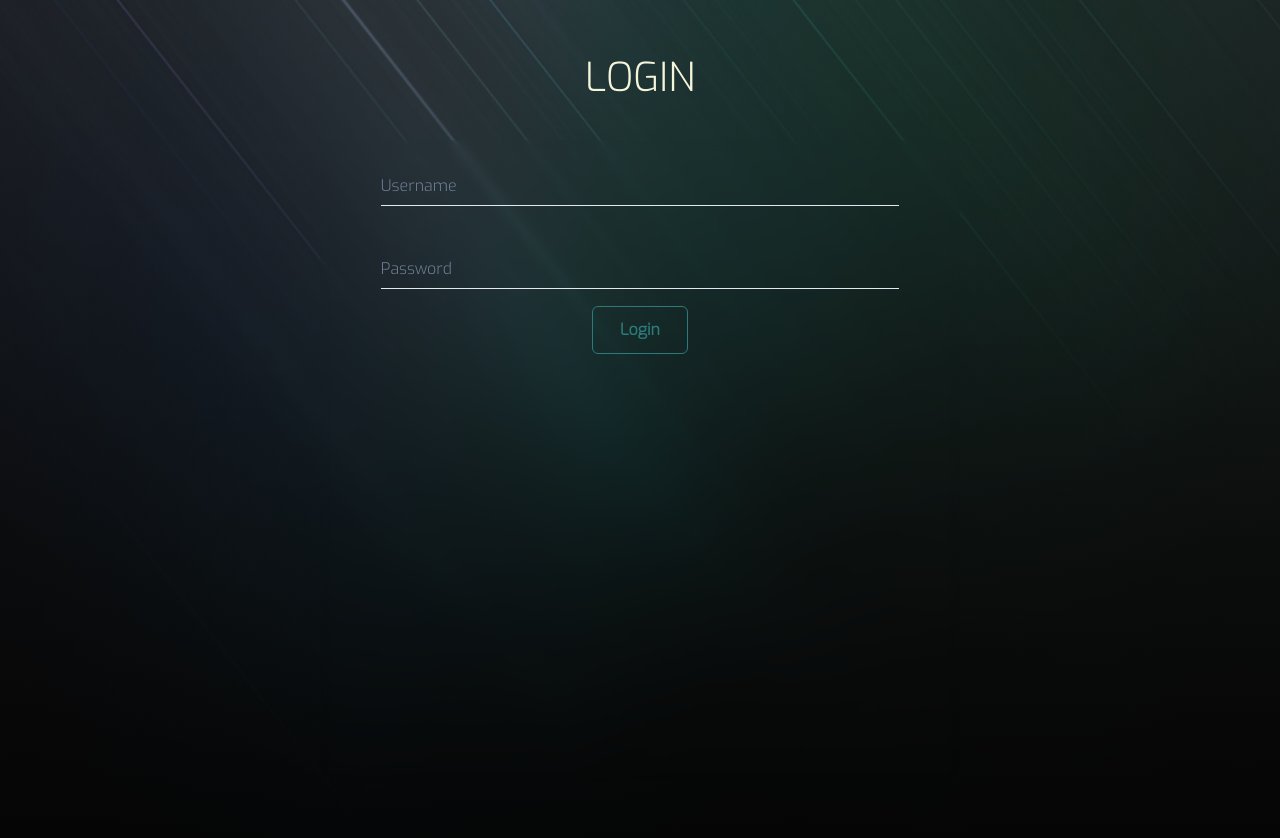
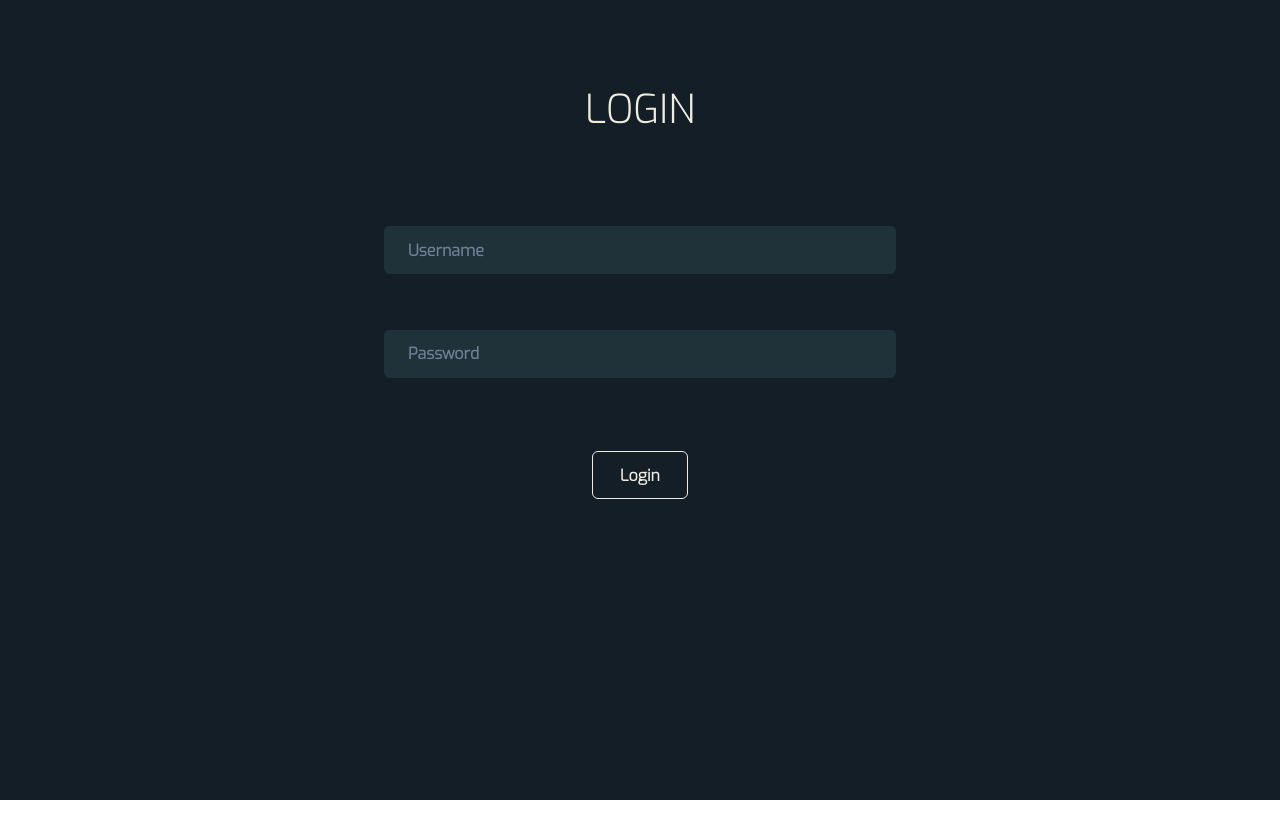
Before and after one commit to Aviroop-001/ChatApp-client, a React (Create React App) app: page /chats in a window 1280 px wide. Shown: the top 838 px of the page. After the commit the page ends 800 px from the top, so only its background shows below. Built offline with nearby package versions, Linux system fonts and the light colour scheme; a web font is replaced by a local one.

Commit message:
Revamped UI 1.0

```diff
--- a/package.json
+++ b/package.json
@@ -20,6 +20,7 @@
     "react-scripts": "5.0.1",
     "react-scrollable-feed": "^1.3.1",
     "sass": "^1.52.2",
+    "socket.io-client": "^4.5.1",
     "web-vitals": "^2.1.4"
   },
   "scripts": {
--- a/src/App.css
+++ b/src/App.css
@@ -1,4 +1,5 @@
 .App {
   margin: 0;
   padding: 0;
+  background-color: #141E27;
 }
--- a/src/index.css
+++ b/src/index.css
@@ -12,6 +12,7 @@ code {
     monospace;
 }
 *{
+  color: #EEEDDE;
   margin: 0;
   padding: 0;
   overflow: hidden;
--- a/src/pages/Chats/Chats.jsx
+++ b/src/pages/Chats/Chats.jsx
@@ -4,16 +4,21 @@ import { Box } from '@chakra-ui/react';
 import NavBar from '../../components/NavBar';
 import AllChats from '../../components/allChats';
 import SingleChat from '../../components/singleChat';
-import './Chats.scss';
 
 const Chats = () => {
 
   // const {user, dispatch} = useContext(Context);
 
   return (
-    <div className='Chats'>
+    <div className='Chats' color='#EEEDDE'
+    height='100vh'
+    width='100vw'>
         <NavBar/>
-        <Box className='chatBucket'>
+        <Box className='chatBucket' display='flex'
+        flexDirection='row'
+        justifyContent='center'
+        height='89vh'
+        padding='0.5rem'>
             <AllChats />
             <SingleChat />
         </Box>
--- a/src/pages/Login/Login.jsx
+++ b/src/pages/Login/Login.jsx
@@ -1,7 +1,6 @@
 import { React,useState,useContext } from 'react'
 import {Context} from "../../context/Context";
-import './Login.scss';
-import { Input,Button, VStack, FormControl, useToast} from '@chakra-ui/react'
+import { Input,Button, VStack, FormControl, useToast, Box, Text} from '@chakra-ui/react'
 import API from '../../api';
 
 const Login = () => {
@@ -65,29 +64,47 @@ const Login = () => {
 
   //Component
   return (
-    <div className='Login'>
-      LOGIN
-      <VStack className='loginCredentials' spacing='1px'>
+    <Box textAlign='center' padding='3rem' fontSize='2.5rem' height='100vh' fontFamily='exo'>
+      <Text margin='2rem auto'>LOGIN</Text>
+      <VStack className='loginCredentials' spacing='1px'
+        padding='auto 2rem'
+        margin='2rem auto'
+        height='50vh'
+        width='50vw'
+        display='flex'
+        justifyContent='space-evenly'
+        borderRadius='10px'>
         {/* USERNAME */}
-        <FormControl className='fieldInput' isRequired>
-          <Input className='fieldInput' variant='flushed' type='text' size='md'
+        <FormControl className='fieldInput' isRequired >
+          <Input className='fieldInput' variant='ghost' type='text' size='md'
             placeholder='Username'
+            colorScheme='#141E27'
+            backgroundColor='#203239'
+            color='EEEDDE'
+            fontWeight='bolder'
+            width='80%'
+            padding='1.5rem'
             onChange={(e)=>setusername(e.target.value)} />
         </FormControl>
         {/* PASSWORD */}
         <FormControl className='fieldInput' isRequired>
-          <Input className='fieldInput' variant='flushed' size='md'
+          <Input className='fieldInput' variant='ghost' size='md'
             type= 'password'
             placeholder='Password'
+            colorScheme='#141E27'
+            backgroundColor='#203239'
+            color='EEEDDE'
+            fontWeight='bolder'
+            width='80%'
+            padding='1.5rem'
             onChange={(e)=>setpassword(e.target.value)} />
         </FormControl>
 
-        <Button className='btn' colorScheme='teal' size='md' variant='outline'
-          type='submit'   isLoading={loading}
+        <Button className='btn' colorScheme='#141E27' size='md' variant='outline' type='submit' isLoading={loading} margin='2rem' height='3rem' width='6rem'
           onClick={(e) => submitHandler(e)}> Login </Button>
 
       </VStack>
-    </div>
+    </Box>
   )
 }
 
--- a/src/pages/Login/Login.scss
+++ b/src/pages/Login/Login.scss
@@ -6,26 +6,28 @@
     // margin: 1rem;
     padding: 3rem;
     font-size: 2.5rem;
+    height: 100vh;
     font-family: 'Exo', sans-serif;
-    color: beige;
-    background-image: linear-gradient(rgba(36, 36, 36, 0.6),rgba(5, 5, 5, 0.8)) ,url('../../../public/assets/background2.jpg');
-    background-position: center;
-    background-repeat: no-repeat;
-    background-size: cover;
     .loginCredentials{
         // border: blue 1px solid;
-        padding: 1rem auto;
+        background-color: #203239;
+        padding: auto 2rem;
         margin: 2rem auto;
-        height: 80vh;
+        height: 50vh;
         width: 50vw;
-        backdrop-filter: blur(5px);
-        border-radius: 20px;
+        display: flex;
+        justify-content: center;
+        border-radius: 10px;
         .fieldInput{
             // border: green 2px solid;
+            background-color: #203239;
+            color: #EEEDDE;
+            font-weight: bolder;
             margin: 0.5rem;
             width: 90%;
         }
         .btn{
+            margin: 2rem;
             height: 3rem;
             width: 6rem;
         }
--- a/src/pages/Register/Register.jsx
+++ b/src/pages/Register/Register.jsx
@@ -1,6 +1,5 @@
 import { React, useState } from 'react'
-import './Register.scss';
-import { Input,Button, VStack, FormControl, useToast } from '@chakra-ui/react'
+import { Input,Button, VStack, FormControl, useToast, Box, Text } from '@chakra-ui/react'
 import Axios from 'axios';
 import API from '../../api';
 import { AiFillFileAdd } from "react-icons/ai";
@@ -106,26 +105,51 @@ const Register = () => {
 
   //Component
   return (
-    <div className="Register">
-      REGISTER
-      <VStack className='registerCredentials' spacing='1px'>
+    <Box textAlign='center'
+    padding='1rem'
+    fontSize='2.5rem'
+    fontFamily='Exo'
+    color='#EEEDDE'
+    height='100vh'>
+      <Text margin='2rem auto'>REGISTER</Text>
+      <VStack className='registerCredentials' spacing='1px' padding='1rem auto'
+        margin='2rem auto'
+        height='70vh'
+        width='50vw'
+        display='flex'
+        justifyContent='space-evenly'>
         {/* USERNAME */}
         <FormControl className='fieldInput' isRequired>
-          <Input className='fieldInput' variant='flushed' type='text' size='md'
-            placeholder='Username'
+          <Input className='fieldInput' variant='ghost' type='text' size='md'
+            placeholder='Username' colorScheme='#141E27'
+            backgroundColor='#203239'
+            color='EEEDDE'
+            fontWeight='bolder'
+            width='80%'
+            padding='1.5rem'
             onChange={(e)=>setusername(e.target.value)} />
         </FormControl>
         {/* E-MAIL */}
         <FormControl className='fieldInput' isRequired>
-          <Input className='fieldInput' variant='flushed' type='email' size='md'
-            placeholder='e-mail ID'
+          <Input className='fieldInput' variant='ghost' type='email' size='md'
+            placeholder='e-mail ID' colorScheme='#141E27'
+            backgroundColor='#203239'
+            color='EEEDDE'
+            fontWeight='bolder'
+            width='80%'
+            padding='1.5rem'
             onChange={(e)=>setemail(e.target.value)} />
         </FormControl>
         {/* PASSWORD */}
         <FormControl className='fieldInput' isRequired>
-          <Input className='fieldInput' variant='flushed' size='md'
+          <Input className='fieldInput' variant='ghost' size='md'
             type= 'password'
-            placeholder='Password'
+            placeholder='Password' colorScheme='#141E27'
+            backgroundColor='#203239'
+            color='EEEDDE'
+            fontWeight='bolder'
+            width='80%'
+            padding='1.5rem'
             onChange={(e)=>setpassword(e.target.value)} />
         </FormControl>
         {/* PROFILE PICTURE */}
@@ -140,13 +164,15 @@ const Register = () => {
             onChange={(e) => imageUploadHandler(e.target.files[0])} />
         </FormControl>
 
-        <Button className='btn' colorScheme='teal' size='md' variant='outline'
+        <Button className='btn' colorScheme='#141E27' size='md' variant='outline'
         type='submit'
+        height='3rem'
+        width='6rem'
         isLoading={loading}
         onClick={(e) => submitHandler(e)}> Register </Button>
 
       </VStack>
-    </div>
+    </Box>
   )
 }
 
--- a/src/pages/Register/Register.scss
+++ b/src/pages/Register/Register.scss
@@ -8,10 +8,6 @@
     font-size: 2.5rem;
     font-family: 'Exo', sans-serif;
     color: beige;
-    background-image: linear-gradient(rgba(36, 36, 36, 0.6),rgba(5, 5, 5, 0.8)) ,url('../../../public/assets/background1.jpg');
-    background-position: center;
-    background-repeat: no-repeat;
-    background-size: cover;
     height: 100vh;
     .registerCredentials{
         // border: blue 1px solid;
```
Also changed, not shown: src/components/NavBar.jsx (+37 -44 lines), src/colors.txt, 1 other file (tests, documents, lock files or other folders).
